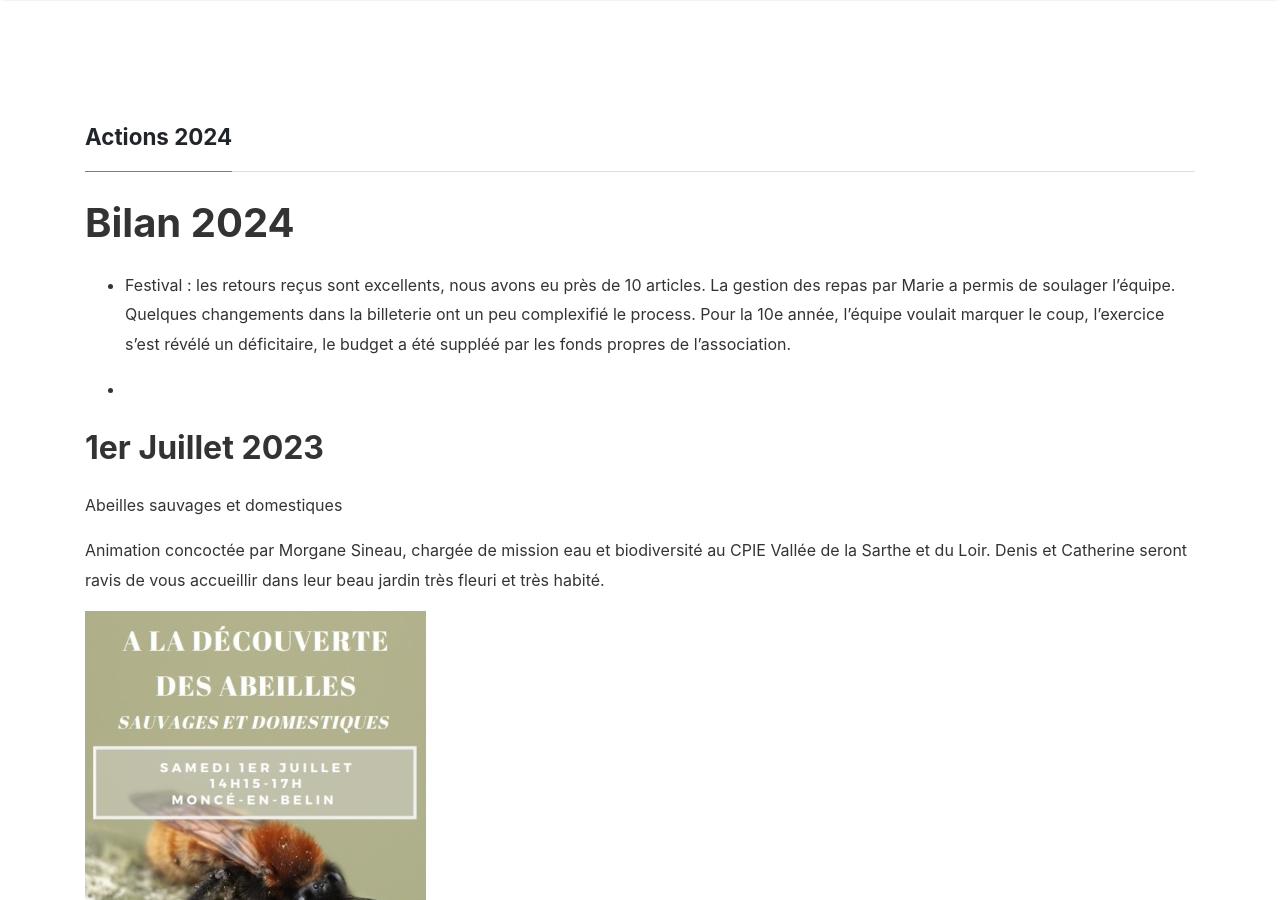
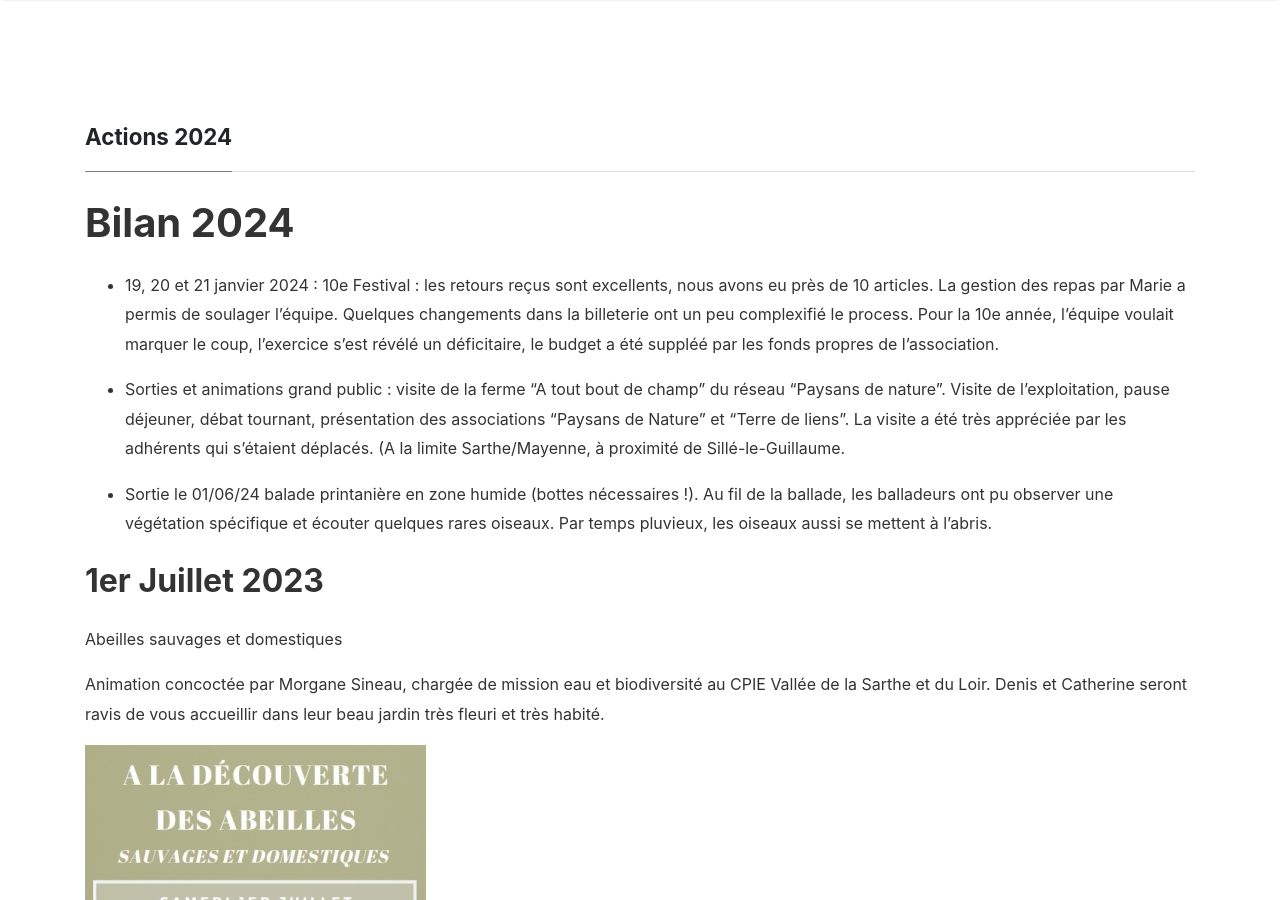
Before and after one commit to grain-de-sable-et-pomme-de-pin/grain-de-sable-et-pomme-de-pin.github.io, a Jekyll site: the page built from _pages/actions_2024.md, in a window 1280 px wide and 900 px high. Built offline with Jekyll 4.4.1, drawn with Linux system fonts in a browser that asks for light colours; nearby versions of some CDN libraries.

Commit message:
Update actions_2024.md

```diff
--- a/_pages/actions_2024.md
+++ b/_pages/actions_2024.md
@@ -7,9 +7,11 @@ comments: false
 
 # Bilan 2024
 
-- Festival : les retours reçus sont excellents, nous avons eu près de 10 articles. La gestion des repas par Marie a permis de soulager l'équipe. Quelques changements dans la billeterie ont un peu complexifié le process. Pour la 10e année, l'équipe voulait marquer le coup, l'exercice s'est révélé un déficitaire, le budget a été suppléé par les fonds propres de l'association.
+- 19, 20 et 21 janvier 2024 : 10e Festival : les retours reçus sont excellents, nous avons eu près de 10 articles. La gestion des repas par Marie a permis de soulager l'équipe. Quelques changements dans la billeterie ont un peu complexifié le process. Pour la 10e année, l'équipe voulait marquer le coup, l'exercice s'est révélé un déficitaire, le budget a été suppléé par les fonds propres de l'association.
 
--
+- Sorties et animations grand public : visite de la ferme "A tout bout de champ" du réseau "Paysans de nature". Visite de l'exploitation, pause déjeuner, débat tournant, présentation des associations "Paysans de Nature" et "Terre de liens". La visite a été très appréciée par les adhérents qui s'étaient déplacés. (A la limite Sarthe/Mayenne, à proximité de Sillé-le-Guillaume.
+
+- Sortie le 01/06/24 balade printanière en zone humide (bottes nécessaires !). Au fil de la ballade, les balladeurs ont pu observer une végétation spécifique et écouter quelques rares oiseaux. Par temps pluvieux, les oiseaux aussi se mettent à l'abris.
 
 
 
```
